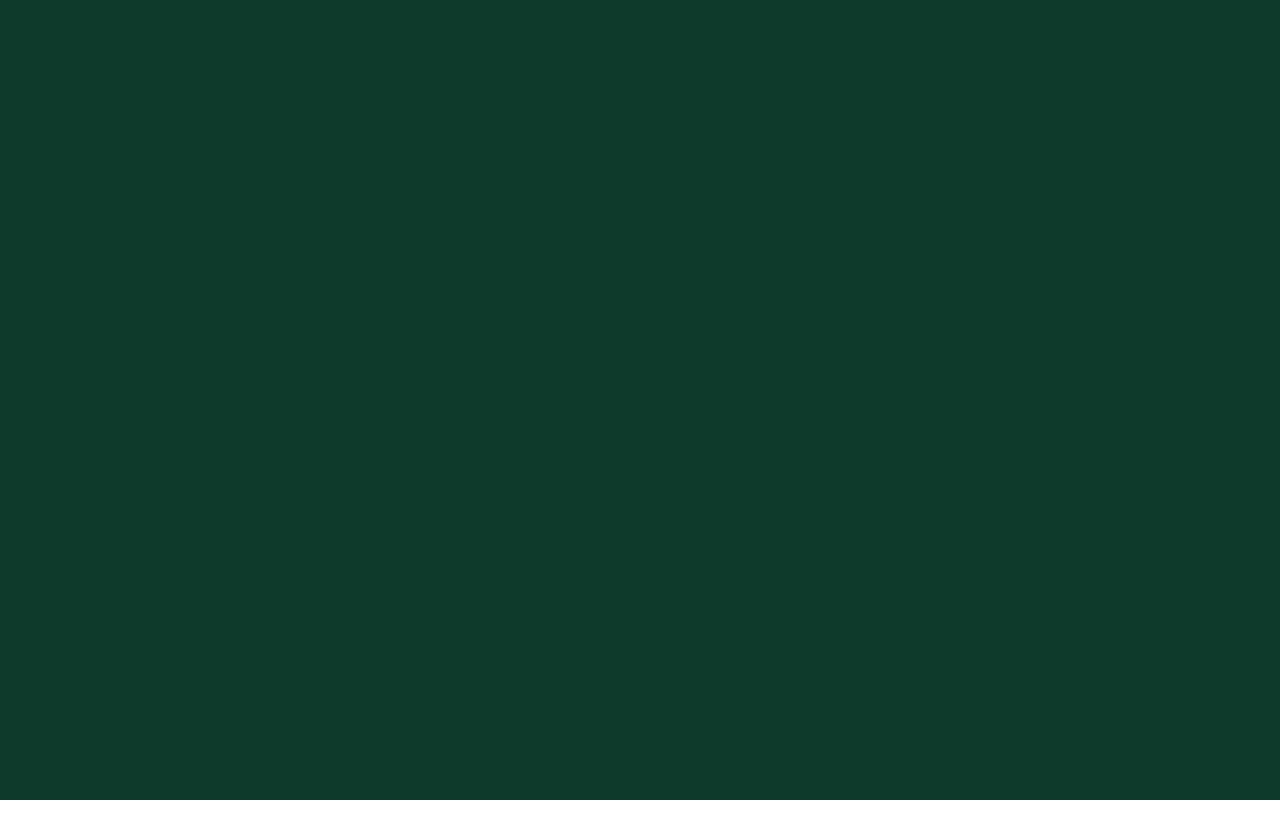
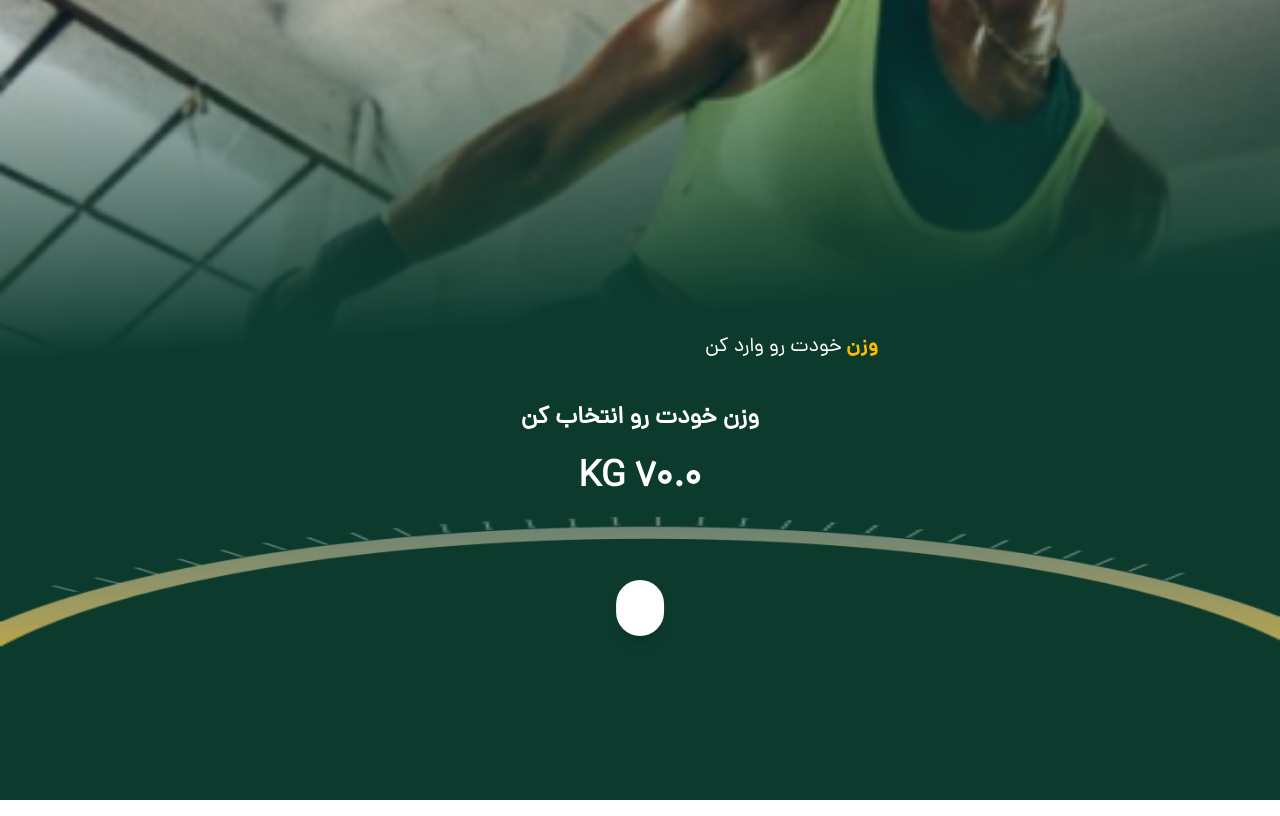
Before and after one commit to Farnaziifz/alef-gym-athles, a Vue app: page /info/weight in a window 1280 px wide. Before the commit this address had no page. Built offline with nearby package versions, Linux system fonts and the light colour scheme.

Commit message:
weight tracker

```diff
--- a/src/main.ts
+++ b/src/main.ts
@@ -2,7 +2,7 @@ import './assets/main.css'
 import { createApp } from 'vue'
 import { createPinia } from 'pinia'
 import App from './App.vue'
-import router from './resorces/router'
+import router from './resources/router'
 
 const app = createApp(App)
 
--- /dev/null
+++ b/src/presentation/components/spcefics/WeightScale/Weight.vue
@@ -0,0 +1,102 @@
+<template>
+  <div class="flex flex-col items-center justify-center bg-green-900 text-white relative">
+    <h1 class="text-2xl font-bold text-yellow-400 mb-6">وزن خودت رو انتخاب کن</h1>
+
+    <div class="text-4xl font-bold">{{ weight.toFixed(1) }} KG</div>
+
+    <img src="../../../../assets/images/shapes/weight.png" alt="" class="w-full mt-5 h-[300px]" />
+
+    <div class="w-64 h-64 flex items-center justify-center absolute">
+      <!-- Gauge Circle -->
+      <div class="relative w-full h-full flex items-center justify-center">
+        <button
+          @mousedown="startDrag"
+          @touchstart="startDrag"
+          class="absolute bg-white rounded-full p-4 shadow-lg cursor-pointer"
+          :style="{ top: '50%', left: '50%', transform: 'translate(-50%, -50%)' }"
+        >
+          <span>▲</span>
+        </button>
+      </div>
+    </div>
+  </div>
+</template>
+
+<script lang="ts">
+// import Weight from '@/assets/images/shapes/weight.png';
+
+import { defineComponent, ref, computed, onBeforeUnmount } from 'vue';
+
+export default defineComponent({
+  setup() {
+    const weight = ref(70); // Initial weight
+    const minWeight = 40;
+    const maxWeight = 200;
+
+    // Gauge calculation
+    const gaugeOffset = computed(() => {
+      const range = maxWeight - minWeight;
+      const progress = (weight.value - minWeight) / range;
+      return (1 - progress) * 283; // 283 is the circumference of the circle (2 * PI * radius)
+    });
+
+    const gaugeColor = '#00ff00'; // Gauge color (green)
+
+    // Handle dragging
+    const startDrag = (event: MouseEvent | TouchEvent) => {
+      const initialY = event instanceof MouseEvent ? event.clientY : event.touches[0].clientY;
+      const initialWeight = weight.value;
+
+      const onMove = (moveEvent: MouseEvent | TouchEvent) => {
+        const clientY =
+          moveEvent instanceof MouseEvent ? moveEvent.clientY : moveEvent.touches[0].clientY;
+        const deltaY = clientY - initialY;
+        weight.value = Math.min(maxWeight, Math.max(minWeight, initialWeight - deltaY / 10));
+      };
+
+      const onEnd = () => {
+        document.removeEventListener('mousemove', onMove);
+        document.removeEventListener('mouseup', onEnd);
+        document.removeEventListener('touchmove', onMove);
+        document.removeEventListener('touchend', onEnd);
+      };
+
+      document.addEventListener('mousemove', onMove);
+      document.addEventListener('mouseup', onEnd);
+      document.addEventListener('touchmove', onMove);
+      document.addEventListener('touchend', onEnd);
+    };
+
+    // Handle scroll
+    const onScroll = (event: WheelEvent) => {
+      const scrollDelta = event.deltaY > 0 ? -0.1 : 0.1;
+      weight.value = Math.min(maxWeight, Math.max(minWeight, weight.value + scrollDelta));
+    };
+
+    // Add scroll event listener
+    document.addEventListener('wheel', onScroll);
+
+    // Cleanup event listener on component unmount
+    onBeforeUnmount(() => {
+      document.removeEventListener('wheel', onScroll);
+    });
+
+    return {
+      weight,
+      gaugeOffset,
+      gaugeColor,
+      startDrag
+    };
+  }
+});
+</script>
+
+<style scoped>
+button {
+  transition: transform 0.2s;
+}
+
+button:hover {
+  transform: scale(1.1);
+}
+</style>
--- /dev/null
+++ b/src/presentation/pages/Info/Height/index.vue
@@ -0,0 +1,3 @@
+<template>
+    <p>height</p>
+</template>
--- /dev/null
+++ b/src/presentation/pages/Info/WeightScale/index.vue
@@ -0,0 +1,17 @@
+<script setup lang="ts">
+import PageHader from '@/presentation/components/shared/PageHader.vue';
+import LoginBanner from '@/assets/images/Banners/Login-Banner.png';
+import Weight from '@/presentation/components/spcefics/WeightScale/Weight.vue';
+</script>
+
+<template>
+  <PageHader :img="LoginBanner">
+    <template #text-header>
+      <p class="text-white text-xl font-[dana-bold] text-center">
+        <span class="text-secondary font-[dana-bold]">وزن</span> <span> </span>
+        <span>خودت رو وارد کن</span>
+      </p>
+    </template>
+  </PageHader>
+  <Weight />
+</template>
--- a/src/resorces/router/Modules/Info.config.ts
+++ b/src/resources/router/Modules/Info.config.ts
@@ -1,5 +1,8 @@
 import Info from '@/presentation/pages/Info/index.vue';
 import BirthPicker from '@/presentation/pages/Info/BirthPicker/index.vue';
+import WeightScale from '@/presentation/pages/Info/WeightScale/index.vue'
+import HeightScale from '@/presentation/pages/Info/Height/index.vue'
+
 
 export const InfoRouterConfig = {
   name: 'info',
@@ -11,6 +14,16 @@ export const InfoRouterConfig = {
       name: 'birth',
       path: 'birth',
       component: BirthPicker
+    },
+    {
+      name: 'weight',
+      path: 'weight',
+      component: WeightScale
+    },
+    {
+      name: 'height',
+      path: 'height',
+      component: HeightScale
     }
   ]
 };
```
Also changed, not shown: src/assets/images/shapes/weight.png (added), src/resources/router/Modules/auth.config.ts (renamed from src/resorces/router/Modules/auth.config.ts), src/resources/router/index.ts (renamed from src/resorces/router/index.ts), src/resources/router/router.ts (renamed from src/resorces/router/router.ts), src/resources/stores/counter.ts (renamed from src/resorces/stores/counter.ts), 1 other file (tests, documents, lock files or other folders).
